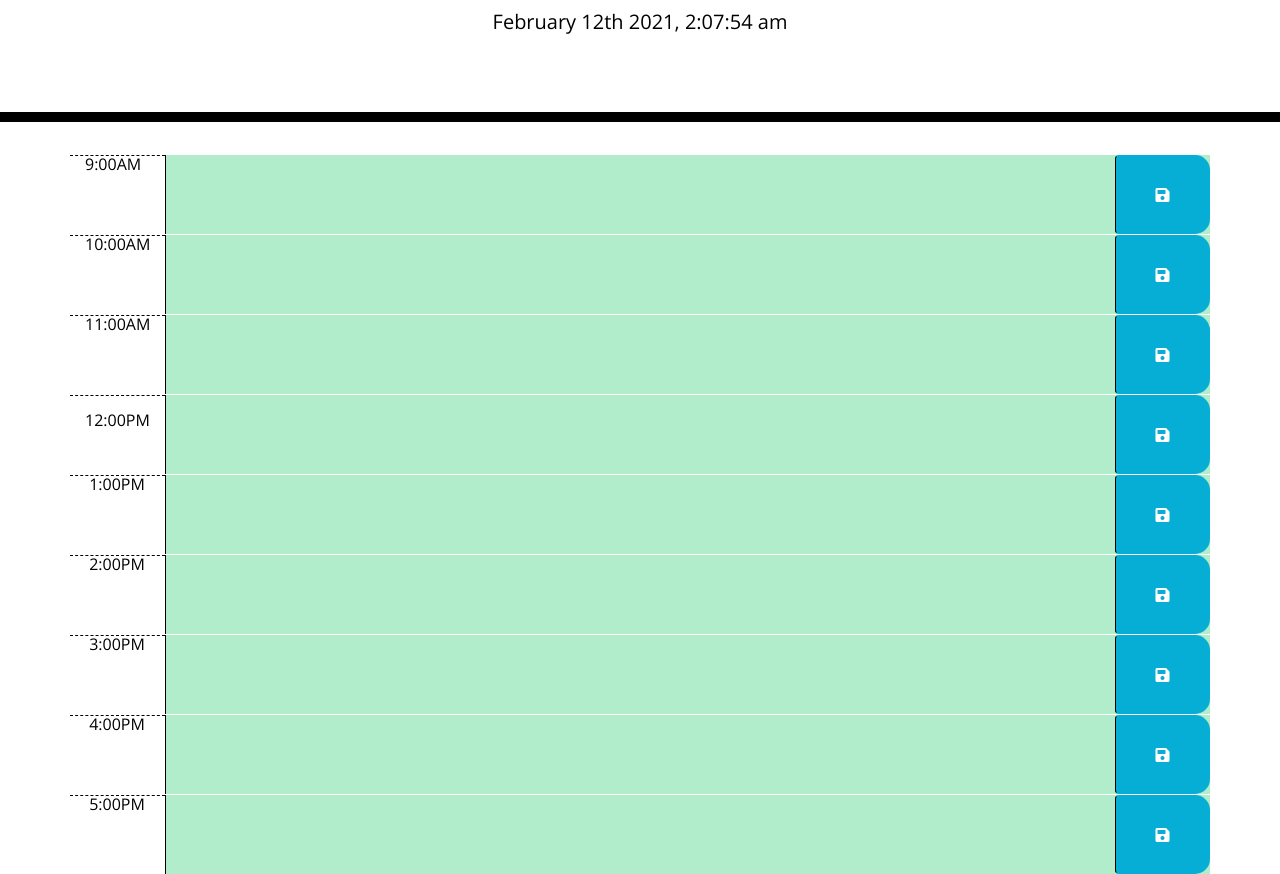
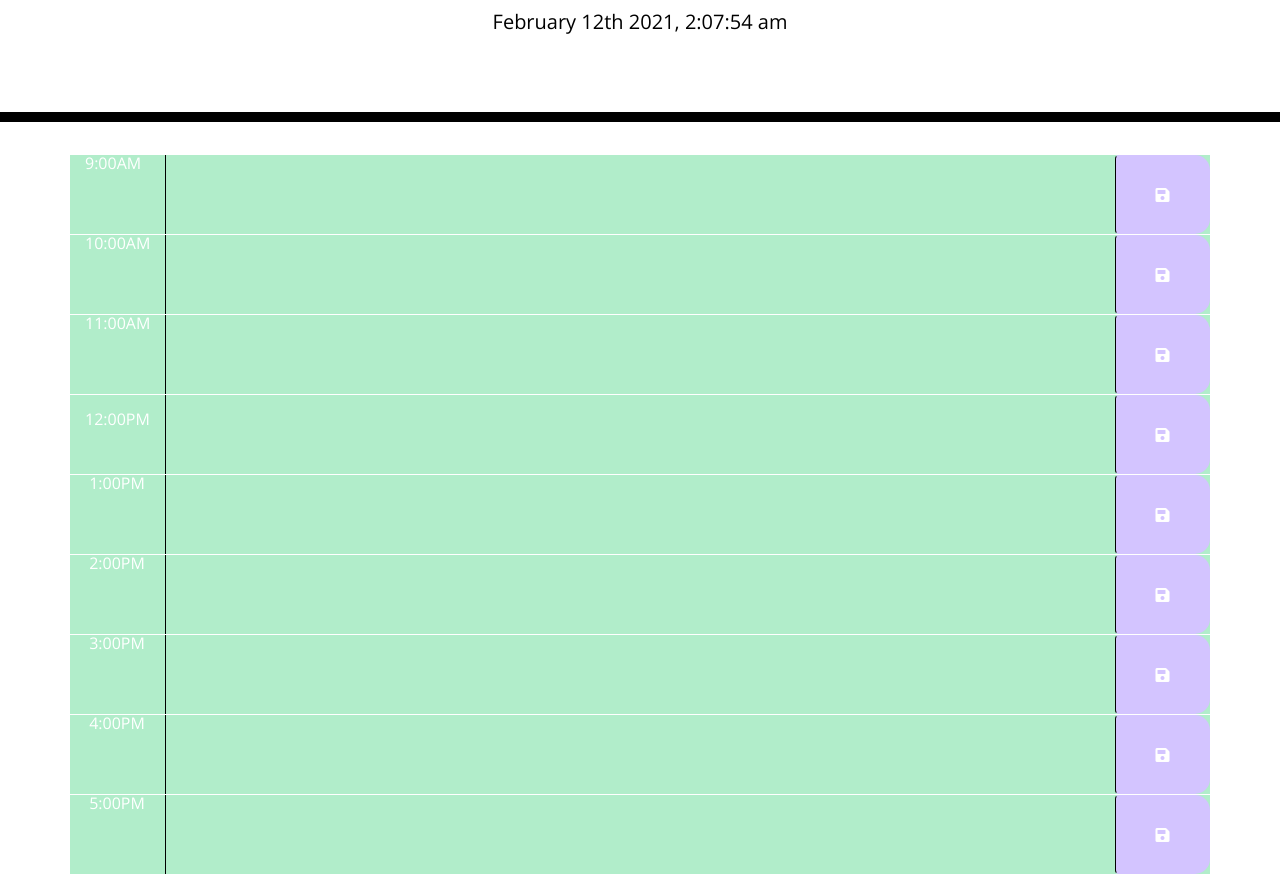
Before and after one commit to cailinyoung/cyoung-dayplanner, a plain HTML site: page index.html in a window 1280 px wide. Shown: the part 182-1056 px from the top of the page. Drawn offline with nearby package versions, Linux system fonts and the light colour scheme.

Commit message:
adding functionality

```diff
--- a/index.html
+++ b/index.html
@@ -23,53 +23,53 @@
 
 <body>
     <header class="jumbotron">
-        <h1 class="display-3">Work Day Scheduler</h1>
+        <h1 class="display-3">Work Day Planner</h1>
         <p class="lead">Good morning! Let's start your day!</p>
         <p id="currentDay" class="lead"></p>
     </header>
     <div class="container">
         <div id="nineAM" class="row">
-            <div class="col-md-1 hour">9:00AM</div>
+            <div class="col-md-1">9:00AM</div>
             <textarea class="col-md-10 description"></textarea>
             <button class="btn saveBtn col-md-1"><i class="fas fa-save"></i></button>
         </div>
         <div id="tenAM" class="row">
-            <div class="col-md-1 hour">10:00AM</div>
+            <div class="col-md-1">10:00AM</div>
             <textarea class="col-md-10 description"></textarea>
             <button class="btn saveBtn col-md-1"><i class="fas fa-save"></i></button>
         </div>
         <div id="elevenAM" class="row">
-            <div class="col-md-1 hour">11:00AM</div>
+            <div class="col-md-1">11:00AM</div>
             <textarea class="col-md-10 description"></textarea>
             <button class="btn saveBtn col-md-1"><i class="fas fa-save"></i></button>
         </div>
         <div id="twelvePM" class="row">
-            <div class="col-md-1 hour"> 12:00PM </div>
+            <div class="col-md-1"> 12:00PM </div>
             <textarea class="col-md-10 description"></textarea>
             <button class="btn saveBtn col-md-1"><i class="fas fa-save"></i></button>
         </div>
         <div id="onePM" class="row">
-            <div class="col-md-1 hour"> 1:00PM </div>
+            <div class="col-md-1"> 1:00PM </div>
             <textarea class="col-md-10 description"></textarea>
             <button class="btn saveBtn col-md-1"><i class="fas fa-save"></i></button>
         </div>
         <div id="twoPM" class="row">
-            <div class="col-md-1 hour"> 2:00PM </div>
+            <div class="col-md-1"> 2:00PM </div>
             <textarea class="col-md-10 description"></textarea>
             <button class="btn saveBtn col-md-1"><i class="fas fa-save"></i></button>
         </div>
         <div id="threePM" class="row">
-            <div class="col-md-1 hour"> 3:00PM </div>
+            <div class="col-md-1"> 3:00PM </div>
             <textarea class="col-md-10 description"></textarea>
             <button class="btn saveBtn col-md-1"><i class="fas fa-save"></i></button>
         </div>
         <div id="fourPM" class="row">
-            <div class="col-md-1 hour"> 4:00PM </div>
+            <div class="col-md-1"> 4:00PM </div>
             <textarea class="col-md-10 description"></textarea>
             <button class="btn saveBtn col-md-1"><i class="fas fa-save"></i></button>
         </div>
         <div id="fivePM" class="row">
-            <div class="col-md-1 hour"> 5:00PM </div>
+            <div class="col-md-1"> 5:00PM </div>
             <textarea class="col-md-10 description"></textarea>
             <button class="btn saveBtn col-md-1"><i class="fas fa-save"></i></button>
         </div>
--- a/style.css
+++ b/style.css
@@ -43,7 +43,7 @@ textarea {
 }
 
 .past {
-    background-color: #F8F8F8;
+    background-color: lightgray;
     color: white;
 }
 
@@ -61,7 +61,7 @@ textarea {
     border-left: 1px solid black;
     border-top-right-radius: 15px;
     border-bottom-right-radius: 15px;
-    background-color: #06aed5;
+    background-color: #D3C4FF;
     color: white;
 }
 
```
